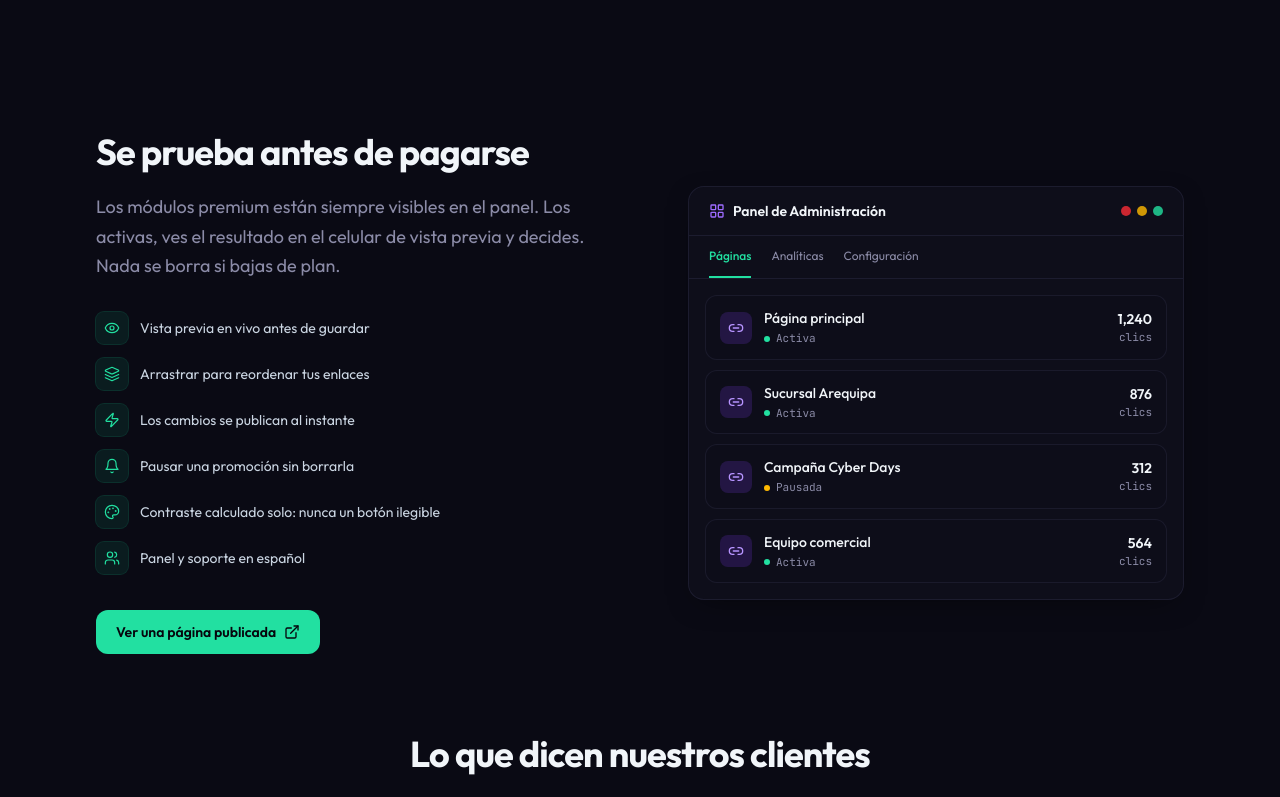
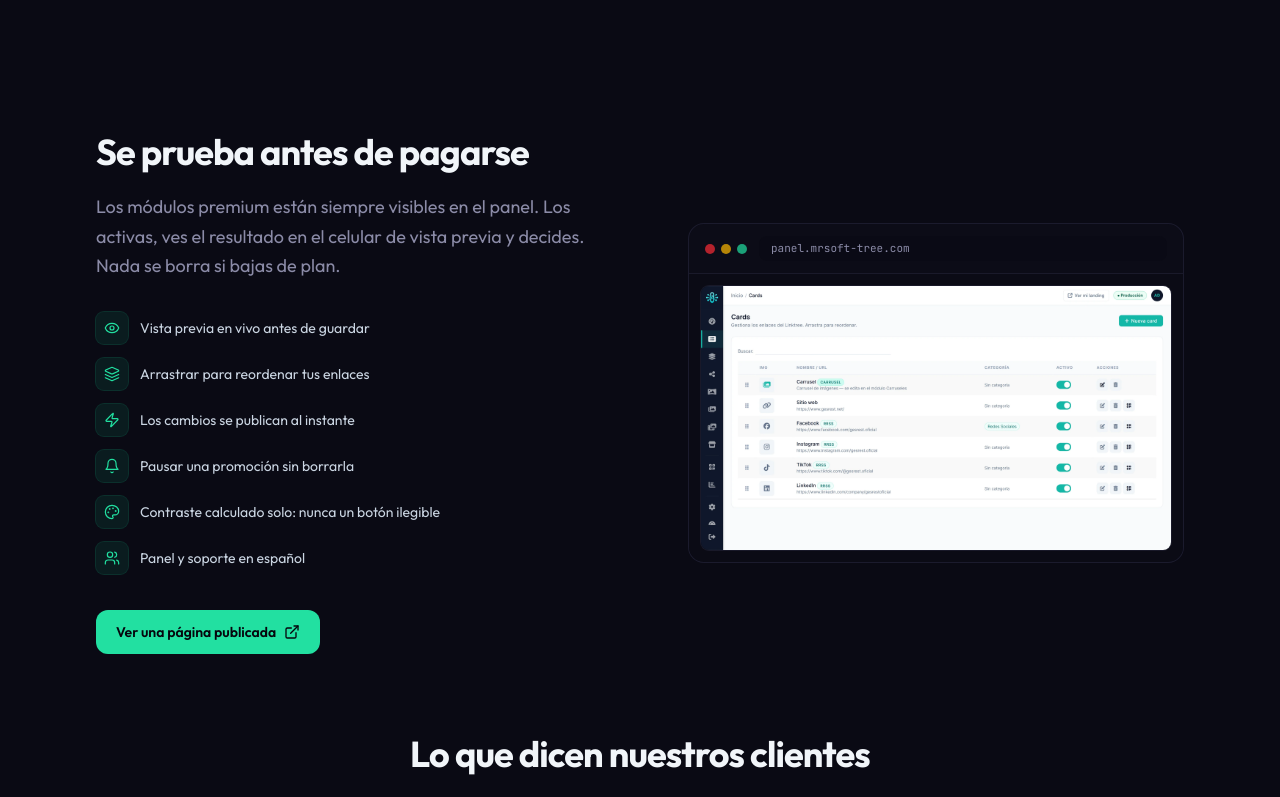
Before and after one commit to jesusdavidsalazarflores936-byte/web-linktree, a Next.js app: page /informacion in a window 1280 px wide. Shown: the part 1759-2556 px from the top of the page. Built offline with nearby package versions, Linux system fonts and the light colour scheme; no server answers.

Commit message:
fix(info): sustituir la última maqueta dibujada por una captura real
La sección mostraba sucursales y clics inventados. Se elimina PanelPreview y el marco de navegador pasa a componente propio, que ahora usan dos páginas.

```diff
--- /dev/null
+++ b/src/components/mockups/captura-panel.tsx
@@ -0,0 +1,45 @@
+import Image from 'next/image'
+import { cn } from '@/lib/cn'
+
+/** Captura del panel dentro de un marco de navegador. */
+export function CapturaPanel({
+  src,
+  alt,
+  className,
+}: {
+  src: string
+  alt: string
+  className?: string
+}) {
+  return (
+    <div
+      className={cn(
+        'border-ink-600/70 bg-ink-850/60 overflow-hidden rounded-2xl border',
+        className,
+      )}
+    >
+      <div className="border-ink-600/60 flex items-center gap-3 border-b px-4 py-3">
+        <div className="flex gap-1.5" aria-hidden>
+          <span className="h-2.5 w-2.5 rounded-full bg-red-500/70" />
+          <span className="h-2.5 w-2.5 rounded-full bg-amber-400/70" />
+          <span className="bg-mint-400/70 h-2.5 w-2.5 rounded-full" />
+        </div>
+        <p className="bg-ink-900/80 text-fg-muted flex-1 truncate rounded-lg px-3 py-1 font-mono text-[11px]">
+          panel.mrsoft-tree.com
+        </p>
+      </div>
+
+      <div className="bg-ink-900/60 sin-barra overflow-x-auto p-3 lg:overflow-visible">
+        <div className="ring-ink-600/60 relative h-[240px] w-[427px] overflow-hidden rounded-lg ring-1 sm:h-[300px] sm:w-[533px] lg:aspect-video lg:h-auto lg:w-full">
+          <Image
+            src={src}
+            alt={alt}
+            fill
+            sizes="(max-width: 1024px) 533px, 560px"
+            className="object-cover"
+          />
+        </div>
+      </div>
+    </div>
+  )
+}
--- a/src/components/mockups/panel-preview.tsx
+++ /dev/null
@@ -1,82 +0,0 @@
-import { LayoutGrid, Link2 } from 'lucide-react'
-import { Surface } from '@/components/ui'
-import { cn } from '@/lib/cn'
-
-export interface PanelPage {
-  name: string
-  status: 'Activa' | 'Pausada'
-  clicks: string
-}
-
-export function PanelPreview({
-  tabs = ['Páginas', 'Analíticas', 'Configuración'],
-  pages,
-  className,
-}: {
-  tabs?: readonly string[]
-  pages: readonly PanelPage[]
-  className?: string
-}) {
-  return (
-    <Surface className={cn('shadow-card overflow-hidden', className)}>
-      <div className="border-ink-600/70 flex items-center justify-between border-b px-5 py-3.5">
-        <p className="flex items-center gap-2 text-sm font-semibold">
-          <LayoutGrid className="text-brand-400 h-4 w-4" aria-hidden />
-          Panel de Administración
-        </p>
-        <div className="flex gap-1.5" aria-hidden>
-          <span className="h-2.5 w-2.5 rounded-full bg-red-500/80" />
-          <span className="h-2.5 w-2.5 rounded-full bg-amber-400/80" />
-          <span className="bg-mint-400/80 h-2.5 w-2.5 rounded-full" />
-        </div>
-      </div>
-
-      <div className="border-ink-600/70 flex gap-5 border-b px-5" aria-hidden>
-        {tabs.map((tab, index) => (
-          <span
-            key={tab}
-            className={cn(
-              'border-b-2 py-3 text-xs transition-colors',
-              index === 0
-                ? 'border-mint-400 text-mint-400 font-medium'
-                : 'text-fg-muted border-transparent',
-            )}
-          >
-            {tab}
-          </span>
-        ))}
-      </div>
-
-      <ul className="space-y-2.5 p-4">
-        {pages.map((page) => (
-          <li
-            key={page.name}
-            className="border-ink-600/60 bg-ink-850/70 flex items-center gap-3 rounded-xl border px-3.5 py-3"
-          >
-            <span className="bg-brand-600/20 text-brand-300 grid h-8 w-8 shrink-0 place-items-center rounded-lg">
-              <Link2 className="h-4 w-4" aria-hidden />
-            </span>
-
-            <div className="min-w-0 flex-1">
-              <p className="truncate text-sm font-medium">{page.name}</p>
-              <p className="text-fg-muted mt-0.5 flex items-center gap-1.5 font-mono text-[11px]">
-                <span
-                  className={cn(
-                    'h-1.5 w-1.5 rounded-full',
-                    page.status === 'Activa' ? 'bg-mint-400' : 'bg-amber-400',
-                  )}
-                />
-                {page.status}
-              </p>
-            </div>
-
-            <div className="text-right">
-              <p className="text-sm font-semibold">{page.clicks}</p>
-              <p className="text-fg-muted font-mono text-[11px]">clics</p>
-            </div>
-          </li>
-        ))}
-      </ul>
-    </Surface>
-  )
-}
--- a/src/features/info/content/management.content.ts
+++ b/src/features/info/content/management.content.ts
@@ -1,6 +1,5 @@
 import { Eye, Layers, Zap, Bell, Palette, Users } from 'lucide-react'
 import type { LucideIcon } from 'lucide-react'
-import type { PanelPage } from '@/components/mockups/panel-preview'
 import { siteConfig } from '@/lib/site.config'
 
 export const managementContent = {
@@ -18,10 +17,3 @@ export const managementPoints: readonly { icon: LucideIcon; label: string }[] =
   { icon: Palette, label: 'Contraste calculado solo: nunca un botón ilegible' },
   { icon: Users, label: 'Panel y soporte en español' },
 ]
-
-export const managementPages: readonly PanelPage[] = [
-  { name: 'Página principal', status: 'Activa', clicks: '1,240' },
-  { name: 'Sucursal Arequipa', status: 'Activa', clicks: '876' },
-  { name: 'Campaña Cyber Days', status: 'Pausada', clicks: '312' },
-  { name: 'Equipo comercial', status: 'Activa', clicks: '564' },
-]
--- a/src/features/info/content/what-is.content.ts
+++ b/src/features/info/content/what-is.content.ts
@@ -22,7 +22,7 @@ export const whatIsBenefits: readonly FeatureItem[] = [
     icon: Store,
     title: 'Una landing por sucursal',
     description:
-      'Lima muestra su carta, Arequipa la suya. Sin duplicar contenido y sin pagar una cuenta por local.',
+      'Chiclayo muestra su carta, Arequipa la suya. Sin duplicar contenido y sin pagar una cuenta por local.',
   },
   {
     icon: PlayCircle,
--- a/src/features/info/info-management.tsx
+++ b/src/features/info/info-management.tsx
@@ -1,7 +1,7 @@
 import { ExternalLink } from 'lucide-react'
 import { ButtonLink, Container, IconBadge } from '@/components/ui'
-import { PanelPreview } from '@/components/mockups/panel-preview'
-import { managementContent, managementPages, managementPoints } from './content/management.content'
+import { CapturaPanel } from '@/components/mockups/captura-panel'
+import { managementContent, managementPoints } from './content/management.content'
 
 export function InfoManagement() {
   return (
@@ -31,7 +31,10 @@ export function InfoManagement() {
       </div>
 
       <div className="lg:pl-6">
-        <PanelPreview pages={managementPages} />
+        <CapturaPanel
+          src="/panel/panel-cards.webp"
+          alt="Módulo de enlaces del panel de administración"
+        />
       </div>
     </Container>
   )
```
